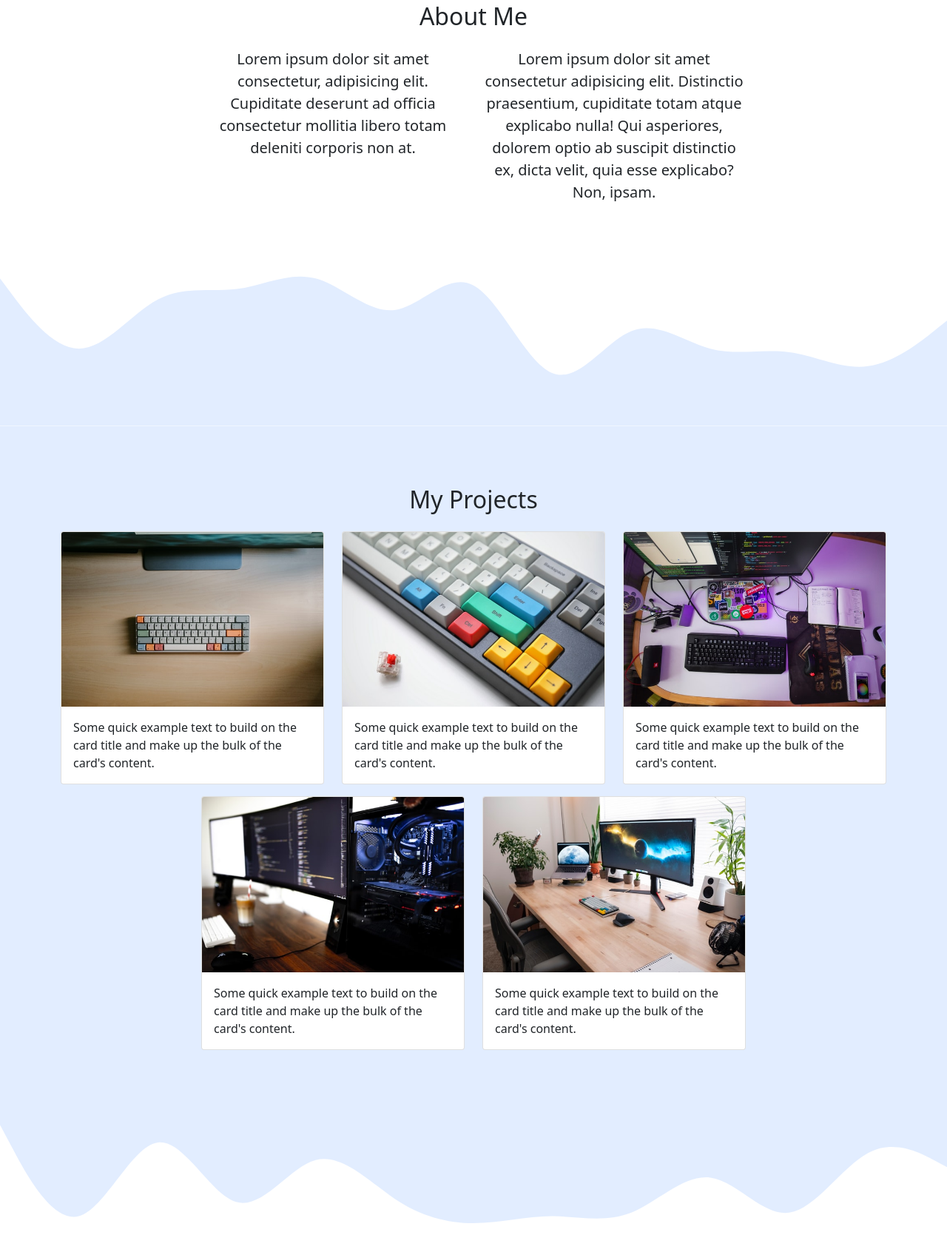
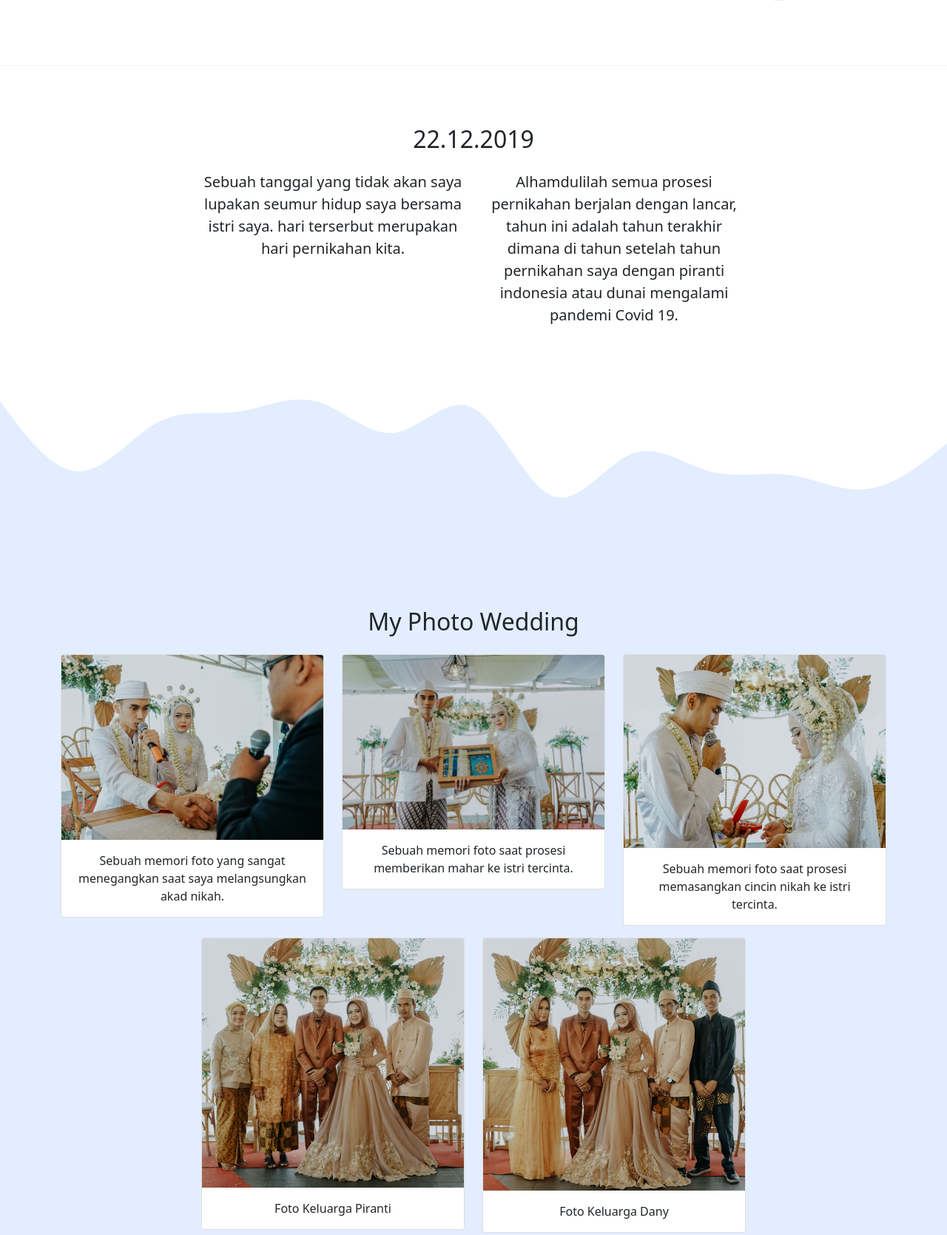
Before and after one commit to Bakoy/danyrahmansyah.github.io, a plain HTML site: page index.html in a window 1280 px wide. Shown: the part 767-2436 px from the top of the page at 74% size. Drawn offline with nearby package versions, Linux system fonts and the light colour scheme.

Commit message:
merubah website portofolio menjadi wedding site

```diff
--- a/index.html
+++ b/index.html
@@ -17,7 +17,7 @@
     <!-- Navbar -->
     <nav class="navbar navbar-expand-lg navbar-dark bg-primary shadow-sm fixed-top">
       <div class="container">
-        <a class="navbar-brand" href="#">Dany Rahmansyah</a>
+        <a class="navbar-brand" href="#">Piranti & Dany</a>
         <button class="navbar-toggler" type="button" data-bs-toggle="collapse" data-bs-target="#navbarNav" aria-controls="navbarNav" aria-expanded="false" aria-label="Toggle navigation">
           <span class="navbar-toggler-icon"></span>
         </button>
@@ -43,9 +43,9 @@
 
     <!-- Jumbotron -->
     <section class="jumbotron text-center">
-      <img class="rounded-circle img-thumbnail" src="img/FOTO_DANY.jpg" alt="Dany Rahmansyah" width="200" />
-      <h1 class="display-4">Dany Rahmansyah</h1>
-      <p class="lead">Programmer | Finance | Lead</p>
+      <img class="rounded-circle img-thumbnail" src="img/wedding/6.jpg" alt="Dany Rahmansyah" width="500" />
+      <h1 class="display-4">My Wedding</h1>
+      <p class="lead">Piranti & Dany</p>
       <svg xmlns="http://www.w3.org/2000/svg" viewBox="0 0 1440 320">
         <path
           fill="#ffff"
@@ -61,17 +61,15 @@
       <div class="container">
         <div class="row text-center mb-3">
           <div class="col">
-            <h2>About Me</h2>
+            <h2>22.12.2019</h2>
           </div>
         </div>
         <div class="row justify-content-center fs-5 text-center">
           <div class="col-md-4">
-            <p>Lorem ipsum dolor sit amet consectetur, adipisicing elit. Cupiditate deserunt ad officia consectetur mollitia libero totam deleniti corporis non at.</p>
+            <p>Sebuah tanggal yang tidak akan saya lupakan seumur hidup saya bersama istri saya. hari terserbut merupakan hari pernikahan kita.</p>
           </div>
           <div class="col-md-4">
-            <p>
-              Lorem ipsum dolor sit amet consectetur adipisicing elit. Distinctio praesentium, cupiditate totam atque explicabo nulla! Qui asperiores, dolorem optio ab suscipit distinctio ex, dicta velit, quia esse explicabo? Non, ipsam.
-            </p>
+            <p>Alhamdulilah semua prosesi pernikahan berjalan dengan lancar, tahun ini adalah tahun terakhir dimana di tahun setelah tahun pernikahan saya dengan piranti indonesia atau dunai mengalami pandemi Covid 19.</p>
           </div>
         </div>
       </div>
@@ -90,47 +88,47 @@
       <div class="container">
         <div class="row text-center mb-3">
           <div class="col">
-            <h2>My Projects</h2>
+            <h2>My Photo Wedding</h2>
           </div>
         </div>
         <div class="row justify-content-center">
           <div class="col-md-4 mb-3">
             <div class="card">
-              <img src="img/projects/bady-abbas-jOmBUCtflWA-unsplash.jpg" class="card-img-top" alt="Keyboard" />
+              <img src="img/wedding/1.jpg" class="card-img-top" alt="Keyboard" />
               <div class="card-body">
-                <p class="card-text">Some quick example text to build on the card title and make up the bulk of the card's content.</p>
+                <p class="card-text text-center">Sebuah memori foto yang sangat menegangkan saat saya melangsungkan akad nikah.</p>
               </div>
             </div>
           </div>
           <div class="col-md-4 mb-3">
             <div class="card">
-              <img src="img/projects/jay-zhang-dF0nne1hnzQ-unsplash.jpg" class="card-img-top" alt="Keyboard" />
+              <img src="img/wedding/2.jpg" class="card-img-top" alt="Keyboard" />
               <div class="card-body">
-                <p class="card-text">Some quick example text to build on the card title and make up the bulk of the card's content.</p>
+                <p class="card-text text-center">Sebuah memori foto saat prosesi memberikan mahar ke istri tercinta.</p>
               </div>
             </div>
           </div>
           <div class="col-md-4 mb-3">
             <div class="card">
-              <img src="img/projects/oskar-yildiz-gy08FXeM2L4-unsplash.jpg" class="card-img-top" alt="Keyboard" />
+              <img src="img/wedding/3.jpg" class="card-img-top" alt="Keyboard" />
               <div class="card-body">
-                <p class="card-text">Some quick example text to build on the card title and make up the bulk of the card's content.</p>
+                <p class="card-text text-center">Sebuah memori foto saat prosesi memasangkan cincin nikah ke istri tercinta.</p>
               </div>
             </div>
           </div>
           <div class="col-md-4 mb-3">
             <div class="card">
-              <img src="img/projects/caspar-camille-rubin-7SDoly3FV_0-unsplash.jpg" class="card-img-top" alt="Keyboard" />
+              <img src="img/wedding/4.jpg" class="card-img-top" alt="Keyboard" />
               <div class="card-body">
-                <p class="card-text">Some quick example text to build on the card title and make up the bulk of the card's content.</p>
+                <p class="card-text text-center">Foto Keluarga Piranti</p>
               </div>
             </div>
           </div>
           <div class="col-md-4 mb-3">
             <div class="card">
-              <img src="img/projects/luke-peters-rDxfSzXyBqU-unsplash.jpg" class="card-img-top" alt="Keyboard" />
+              <img src="img/wedding/5.jpg" class="card-img-top" alt="Keyboard" />
               <div class="card-body">
-                <p class="card-text">Some quick example text to build on the card title and make up the bulk of the card's content.</p>
+                <p class="card-text text-center">Foto Keluarga Dany</p>
               </div>
             </div>
           </div>
```
Also changed, not shown: img/wedding/1.jpg (added), img/wedding/2.jpg (added), img/wedding/3.jpg (added), img/wedding/4.jpg (added), img/wedding/5.jpg (added), img/wedding/6.jpg (added), 1 other file.
